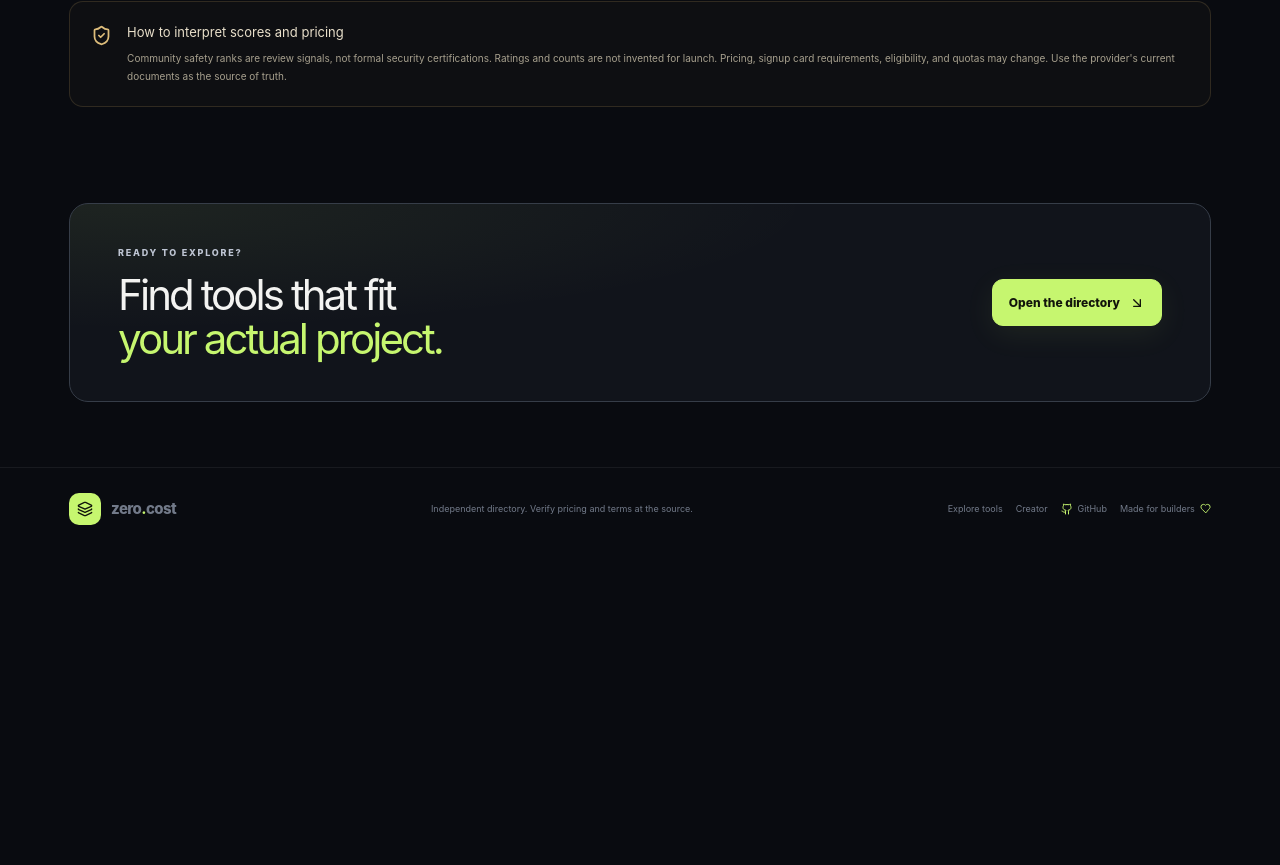
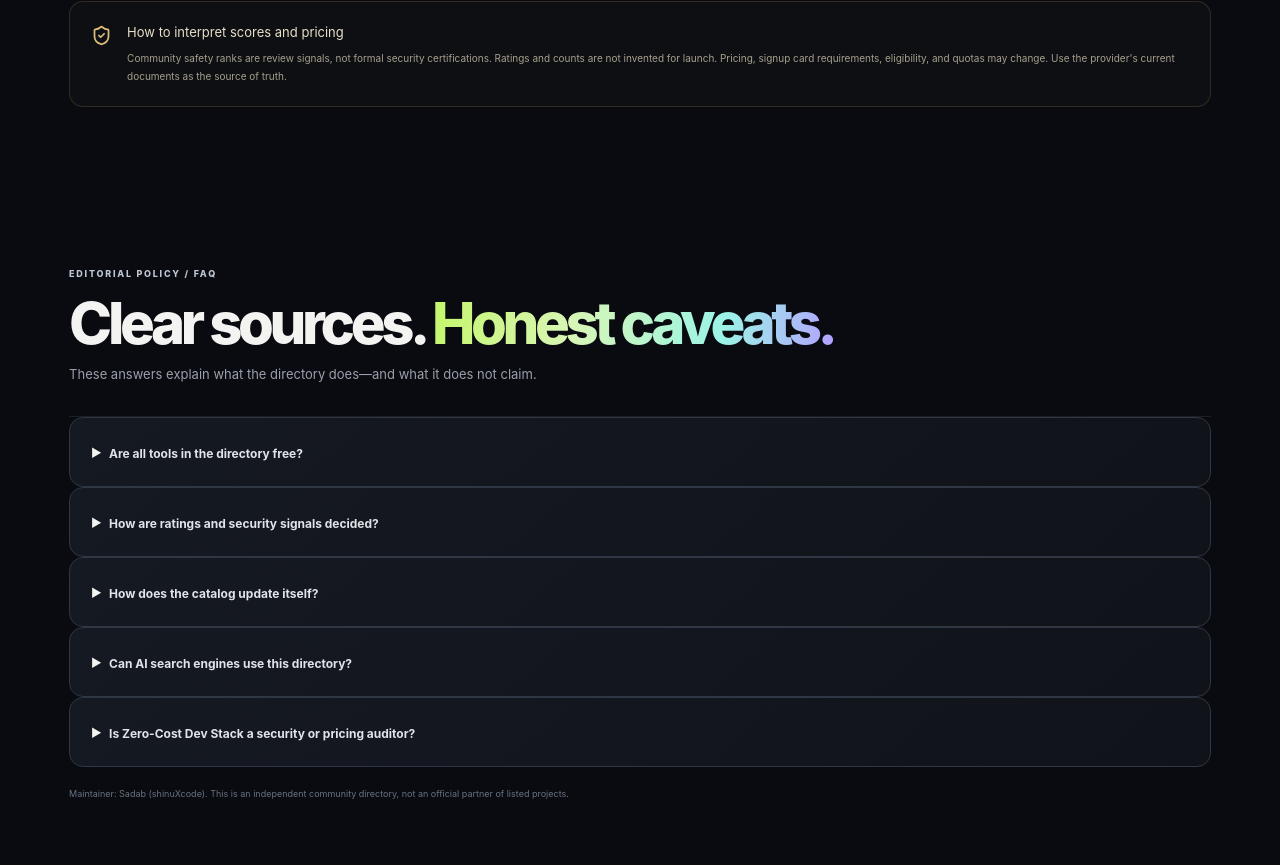
Before and after one commit to shinuXcode/-awesome-free-stack, a Next.js app: page /guide in a window 1280 px wide. Shown: the part 1235-2100 px from the top of the page. Before the commit the page ends 1785 px from the top, so only its background shows below. Built offline with nearby package versions, Linux system fonts and the light colour scheme.

Commit message:
Improve accessibility, editorial FAQ and metadata

```diff
--- a/app/guide/page.tsx
+++ b/app/guide/page.tsx
@@ -2,7 +2,15 @@ import Link from "next/link";
 import { ArrowDownRight, BookOpen, CheckCircle2, FileSearch, GitPullRequest, ShieldCheck, Sparkles } from "lucide-react";
 import GuideSteps from "../../components/GuideSteps";
 
-export const metadata = { title: "How it works — Zero-Cost Dev Stack", description: "How to explore, compare, and contribute to Zero-Cost Dev Stack." };
+export const metadata = { title: "How the directory works", description: "Editorial standards for Zero-Cost Dev Stack: how listings, pricing notes, reviews, source links and automated updates are handled.", alternates: { canonical: "/guide" }, openGraph: { title: "How the directory works | Zero-Cost Dev Stack", description: "Understand sources, pricing caveats, reviews and catalog updates." } };
+
+const faq = [
+  { question: "Are all tools in the directory free?", answer: "No. The catalog distinguishes open-source projects, no-cost resources, freemium products, paid products and entries whose pricing needs verification. Plans change, so confirm current terms at the official website before relying on a free allowance." },
+  { question: "How are ratings and security signals decided?", answer: "A tool with a rating of zero and zero reviews is shown as unrated. The directory does not invent reviews, certifications or audit results. Safety labels are not security certifications or guarantees." },
+  { question: "How does the catalog update itself?", answer: "A scheduled GitHub Actions workflow searches curated GitHub topics for active, licensed public repositories, filters duplicates, validates the catalog, and builds the site before publishing additions to the main branch. Successful deployments regenerate tool pages, the sitemap and AI-readable catalog feeds." },
+  { question: "Can AI search engines use this directory?", answer: "The site publishes crawl guidance, an XML sitemap, canonical tool profiles, structured metadata and plain-text llms.txt feeds. These make content easier to discover and interpret, but no site can guarantee inclusion or ranking in Google, Bing or an AI answer engine." },
+  { question: "Is Zero-Cost Dev Stack a security or pricing auditor?", answer: "No. Listings summarize discovery information and link to primary sources. Verify licenses, privacy terms, billing, maintenance and security evidence directly with the provider or project." },
+];
 
 export default function GuidePage() {
   return (
@@ -18,6 +26,16 @@ export default function GuidePage() {
         <GuideSteps />
         <div className="guide-caveat"><ShieldCheck size={21} /><div><h3>How to interpret scores and pricing</h3><p>Community safety ranks are review signals, not formal security certifications. Ratings and counts are not invented for launch. Pricing, signup card requirements, eligibility, and quotas may change. Use the provider's current documents as the source of truth.</p></div></div>
       </section>
+      <section className="section-wrap guide-layout" aria-labelledby="catalog-policy-heading">
+        <div className="section-heading"><div><span className="eyebrow">EDITORIAL POLICY / FAQ</span><h2 id="catalog-policy-heading">Clear sources. <span>Honest caveats.</span></h2><p>These answers explain what the directory does—and what it does not claim.</p></div></div>
+        <div className="principle-list">
+          {faq.map((item) => <details className="detail-content-panel" key={item.question}>
+            <summary><b>{item.question}</b></summary>
+            <p>{item.answer}</p>
+          </details>)}
+        </div>
+        <p className="data-note">Maintainer: Sadab (shinuXcode). This is an independent community directory, not an official partner of listed projects.</p>
+      </section>
       <section className="guide-cta"><div><span className="eyebrow">READY TO EXPLORE?</span><h2>Find tools that fit<br /><span>your actual project.</span></h2></div><Link className="button-primary" href="/tools">Open the directory <ArrowDownRight size={16} /></Link></section>
     </main>
   );
```
